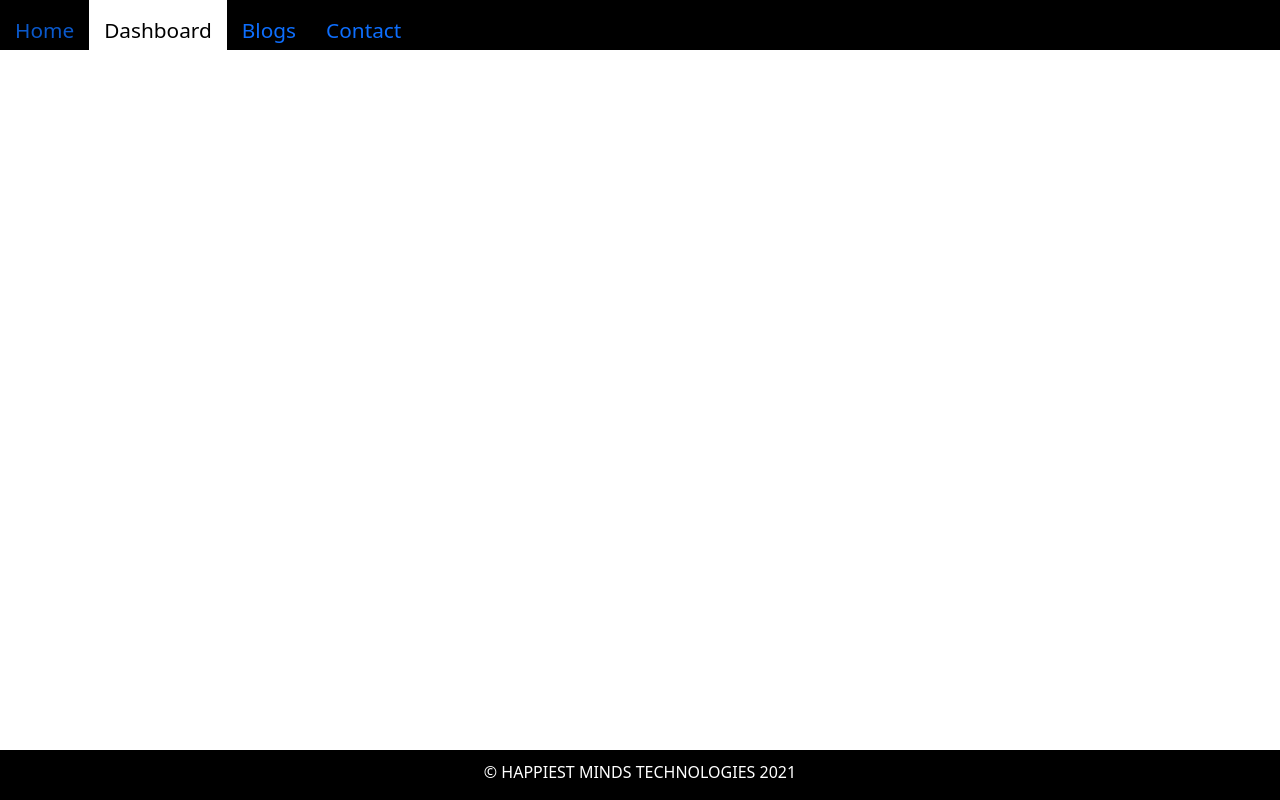
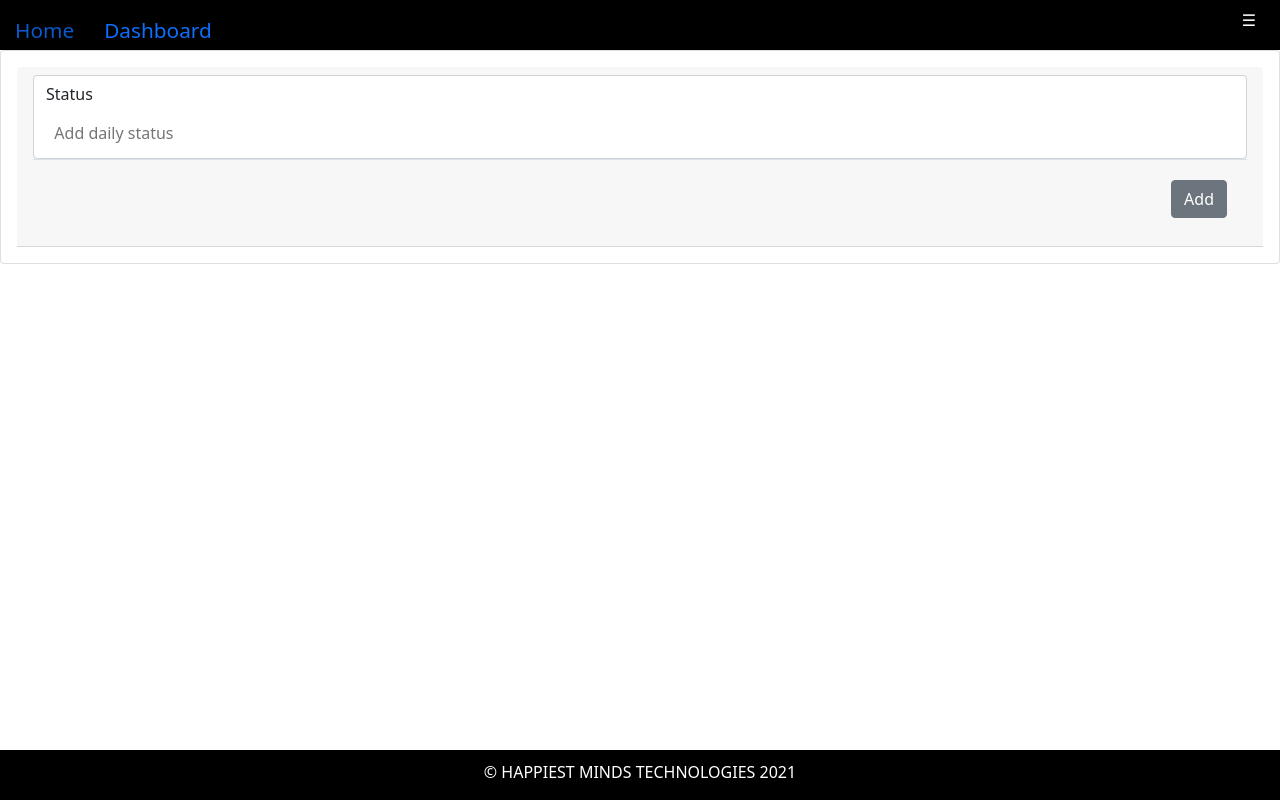
Before and after one commit to Sandya-Joyce/Ankush-React, a React (Create React App) app: page /dashboard/add in a window 1280 px wide. Built offline with nearby package versions, Linux system fonts and the light colour scheme.

Commit message:
Code cleanup
-sidebar component cleanup

```diff
--- a/src/components/Blogs/Blogs.js
+++ b/src/components/Blogs/Blogs.js
@@ -1,9 +1,11 @@
 import React from 'react'
+import Sidebar from '../ui/Sidebar/Sidebar'
 
 const Blogs = () => {
     return (
         <div>
             Blogs Component
+
         </div>
     )
 }
--- a/src/components/Dashboard/Dashboard.js
+++ b/src/components/Dashboard/Dashboard.js
@@ -1,57 +1,17 @@
-import AddStatus from "../Status/AddStatus/AddStatus";
-import { useState } from "react";
-import { useSelector } from "react-redux";
+import { Outlet } from "react-router-dom";
 
-import Button from "../ui/Button/Button";
+import Card from "../ui/Card/Card";
 
 const Dashboard = () => {
-  const statusList = useSelector((store) => store.status);
-
-  const [addStatusVisibility, setaddStatusVisibility] = useState(false);
-
-  const toggleAddStatus = () => {
-    setaddStatusVisibility((prevState) => {
-      return !prevState;
-    });
-  };
 
   return (
-    <div className="container-fluid">
-      <div className="m-2 p-2">
-        <div className="float-start">
-          <Button classes="btn-primary" type="button" onClick={toggleAddStatus}>
-            Browse Status
-          </Button>
+    <>
+      <Card>
+        <div className="card-header">
+          <Outlet />
         </div>
-        <div className="float-end">
-          <Button
-            classes="btn-secondary"
-            type="button"
-            onClick={toggleAddStatus}
-          >
-            Add Status
-          </Button>
-        </div>
-      </div>
-      <section></section>
-      <div>
-        {addStatusVisibility && (
-          <AddStatus
-            visibility={addStatusVisibility}
-            setVisibility={setaddStatusVisibility}
-          />
-        )}
-      </div>
-      <hr />
-      <hr />
-      <div className="container-fluid">
-        <ul>
-          {statusList.map((status) => {
-            return <li key={status.uuid}>{status.status}</li>;
-          })}
-        </ul>
-      </div>
-    </div>
+      </Card>
+    </>
   );
 };
 
--- a/src/components/Status/AddStatus/AddStatus.js
+++ /dev/null
@@ -1,46 +0,0 @@
-import React from "react";
-import ReactDOM from "react-dom";
-import { useSelector, useDispatch } from "react-redux";
-import { bindActionCreators } from "redux";
-import { actionCreators } from "../../../store/index";
-
-import Backdrop from "../../Helpers/Backdrop/Backdrop";
-import AddStatusForm from "../AddStatusForm/AddStatusForm";
-
-const AddStatus = ({ visibility, setVisibility }) => {
-  const dispatch = useDispatch();
-  const { addStatus } = bindActionCreators(actionCreators, dispatch);
-
-  const addStatusHandler = (status) => {
-    addStatus(status);
-    setVisibility(false);
-  };
-
-  return (
-    <>
-      {ReactDOM.createPortal(
-        <Backdrop />,
-        document.getElementById("backdrop-root")
-      )}
-      {ReactDOM.createPortal(
-        visibility && (
-          <div className="modal" style={{ display: "block" }}>
-            <div className="modal-dialog modal-lg">
-              <div className="modal-content">
-                <div className="modal-header">
-                  <h4 className="modal-title">Add New Status</h4>
-                </div>
-                <div className="modal-body">
-                  <AddStatusForm addStatusHandler={addStatusHandler} />
-                </div>
-              </div>
-            </div>
-          </div>
-        ),
-        document.getElementById("overlay-root")
-      )}
-    </>
-  );
-};
-
-export default AddStatus;
--- a/src/components/Status/AddStatusForm/AddStatusForm.js
+++ b/src/components/Status/AddStatusForm/AddStatusForm.js
@@ -1,27 +1,38 @@
 import React, { useState } from "react";
-import Card from "../../ui/Card/Card";
+import { useNavigate } from "react-router-dom";
+
+import { useDispatch } from "react-redux";
+import { bindActionCreators } from "redux";
+
+import { actionCreators } from "../../../store";
+
 import Button from "../../ui/Button/Button";
-
 import { isEmpty } from "../../Helpers/js/js-helpers";
 
-const AddStatusForm = ({ addStatusHandler }) => {
+const AddStatusForm = () => {
+  let navigate = useNavigate();
+  const dispatch = useDispatch();
+  const { addStatus } = bindActionCreators(actionCreators, dispatch);
+
   const [enteredStatus, setenteredStatus] = useState("");
 
   const statusChangeHandler = (event) => {
     setenteredStatus(event.target.value);
   };
 
-  const addStatus = (event) => {
+  const addStatusHandler = (event) => {
     event.preventDefault();
-    isEmpty(enteredStatus)
-      ? addStatusHandler(enteredStatus)
-      : alert("Invalid text");
+    if (isEmpty(enteredStatus)) {
+      addStatus(enteredStatus);
+      return navigate("/dashboard/browse");
+    } else {
+      alert("Invalid text");
+    }
     setenteredStatus("");
   };
 
   return (
-    <Card>
-      <form onSubmit={addStatus}>
+    <form onSubmit={addStatusHandler}>
       <div className="form-control">
         <label htmlFor="status-description" className="form-label">
           Status
@@ -45,7 +56,6 @@ const AddStatusForm = ({ addStatusHandler }) => {
         </div>
       </div>
     </form>
-    </Card>
   );
 };
 
--- /dev/null
+++ b/src/components/Status/StatusList/StatusList.js
@@ -0,0 +1,17 @@
+import React from "react";
+import { useSelector } from "react-redux";
+
+const StatusList = () => {
+  const statusList = useSelector((store) => store.status);
+  return (
+    <>
+      <ul>
+        {statusList.map((status) => {
+          return <li key={status.uuid}>{status.status}</li>;
+        })}
+      </ul>
+    </>
+  );
+};
+
+export default StatusList;
--- a/src/components/ui/Card/Card.js
+++ b/src/components/ui/Card/Card.js
@@ -1,11 +1,14 @@
-import React from 'react'
+import React from "react";
 
 const Card = (props) => {
-    return (
-        <div className='container-fluid'>
-            {props.children}
-        </div>
-    )
-}
+  return (
+    <div className="card">
+      {props.title && <div className="card-header">
+        <h2>{props.title}</h2>
+      </div>}
+      <div className="card-body">{props.children}</div>
+    </div>
+  );
+};
 
-export default Card
+export default Card;
--- a/src/components/ui/Navbar/Navbar.js
+++ b/src/components/ui/Navbar/Navbar.js
@@ -1,8 +1,24 @@
+import { useState } from "react";
 import { NavLink } from "react-router-dom";
+import Sidebar from "../Sidebar/Sidebar";
 
 import classes from "./Navbar.module.css";
 
 const Navbar = () => {
+  const [cssStyles, setCssStyles] = useState({});
+
+  const sidebarClickHandler = () => {
+    let mainElem = document.getElementById("main");
+
+    if (Object.entries(cssStyles).length) {
+      setCssStyles({});
+      mainElem.style.width = "100%";
+    } else {
+      setCssStyles({ width: "20%" });
+      mainElem.style.width = "80%";
+    }
+  };
+
   return (
     <>
       <nav>
@@ -19,26 +35,25 @@ const Navbar = () => {
           <li>
             <NavLink
               className={({ isActive }) => (isActive ? classes.active : "")}
-              to="/dashboard"
+              to="/dashboard/browse"
             >
               Dashboard
             </NavLink>
           </li>
+          <li
+            className="float-end p-2"
+            style={{ cursor: "pointer" }}
+            onClick={sidebarClickHandler}
+          >
+            <span className="m-3">&#9776;</span>
+          </li>
+        </ul>
+        <ul>
           <li>
-            <NavLink
-              className={({ isActive }) => (isActive ? classes.active : "")}
-              to="/blogs"
-            >
-              Blogs
-            </NavLink>
-          </li>
-          <li>
-            <NavLink
-              className={({ isActive }) => (isActive ? classes.active : "")}
-              to="/contact"
-            >
-              Contact
-            </NavLink>
+            <Sidebar
+              cssStyles={cssStyles}
+              sidebarToggle={sidebarClickHandler}
+            />
           </li>
         </ul>
       </nav>
--- /dev/null
+++ b/src/components/ui/Sidebar/Sidebar.js
@@ -0,0 +1,25 @@
+import React from "react";
+import { NavLink } from "react-router-dom";
+
+import classes from "./Sidebar.module.css";
+
+const Sidebar = ({ cssStyles, sidebarToggle }) => {
+  return (
+    <div className={classes.sidenav} style={cssStyles} onClick={sidebarToggle}>
+      <NavLink
+        className={({ isActive }) => (isActive ? classes.active : "")}
+        to="/dashboard/add"
+      >
+        Add Status
+      </NavLink>
+      <NavLink
+        className={({ isActive }) => (isActive ? classes.active : "")}
+        to="/dashboard/browse"
+      >
+        Browse Status
+      </NavLink>
+    </div>
+  );
+};
+
+export default Sidebar;
--- /dev/null
+++ b/src/components/ui/Sidebar/Sidebar.module.css
@@ -0,0 +1,48 @@
+.sidenav {
+  height: 100%;
+  width: 0;
+  position: fixed;
+  z-index: 1;
+  top: 5%;
+  right: 0;
+  background-color: black;
+  overflow-x: hidden;
+  transition: 0.5s;
+  padding-top: 60px;
+  cursor: pointer;
+}
+
+.sidenav a {
+  padding: 8px 8px 8px 32px;
+  text-decoration: none;
+  font-size: 20px;
+  color: #818181;
+  display: block;
+  transition: 0.5s;
+}
+
+.sidenav .closebtn {
+  position: absolute;
+  top: 0;
+  right: 25px;
+  font-size: 36px;
+  margin-left: 50px;
+}
+
+.active {
+  background-color: whitesmoke;
+}
+
+#main {
+  transition: margin-left 0.5s;
+  padding: 16px;
+}
+
+@media screen and (max-height: 450px) {
+  .sidenav {
+    padding-top: 15px;
+  }
+  .sidenav a {
+    font-size: 18px;
+  }
+}
--- a/src/index.js
+++ b/src/index.js
@@ -1,31 +1,33 @@
 import React from "react";
 import ReactDOM from "react-dom";
 import { BrowserRouter, Route, Routes } from "react-router-dom";
+import { Provider } from "react-redux";
+import { store } from "./store/reducers/store";
+
+import App from "./App";
 import Footer from "./components/ui/Footer/Footer";
 import Header from "./components/ui/Header/Header";
 
-import App from "./App";
 import Dashboard from "./components/Dashboard/Dashboard";
-import Blogs from "./components/Blogs/Blogs";
-import Contact from "./components/Contact/Contact";
 
 import "bootstrap/dist/css/bootstrap.min.css";
-import classes from "./index.css";
+import classes from "./index.module.css";
 
-import { Provider } from "react-redux";
-import { store } from './store/reducers/store'
+import AddStatusForm from "./components/Status/AddStatusForm/AddStatusForm";
+import StatusList from "./components/Status/StatusList/StatusList";
 
 ReactDOM.render(
   <Provider store={store}>
     <BrowserRouter>
       <div className={classes.container}>
         <Header />
-        <main className="main">
+        <main className="main" id="main">
           <Routes>
             <Route path="/" element={<App />} />
-            <Route path="/dashboard" element={<Dashboard />} />
-            <Route path="/blogs" element={<Blogs />} />
-            <Route path="/contact" element={<Contact />} />
+            <Route path="/dashboard" element={<Dashboard />}>
+              <Route path="/dashboard/add" element={<AddStatusForm />} />
+              <Route path="/dashboard/browse" element={<StatusList />} />
+            </Route>
           </Routes>
         </main>
         <Footer />
--- a/src/index.css
+++ b/src/index.module.css
@@ -5,5 +5,7 @@
 }
 
 main {
+  width:100%;
   flex: 1 0 auto;
+  transition: 0.5s;
 }
```
Also changed, not shown: src/components/Status/AddStatus/AddStatus.module.css (deleted). Lines whose indentation alone changed are shown as unchanged.
